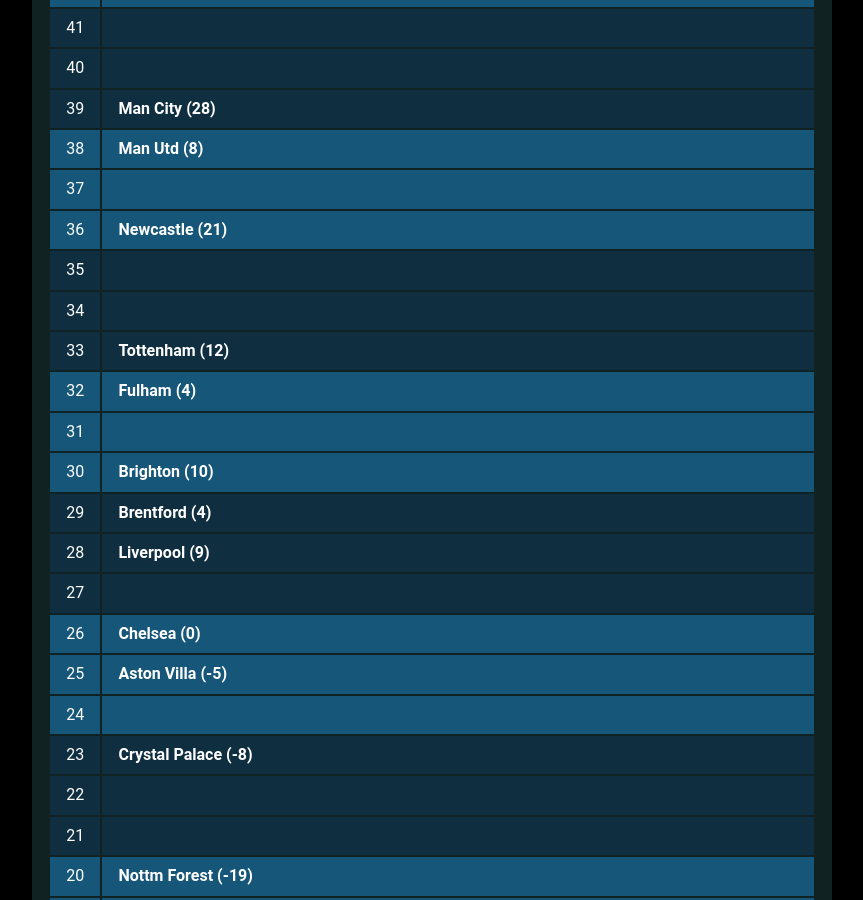
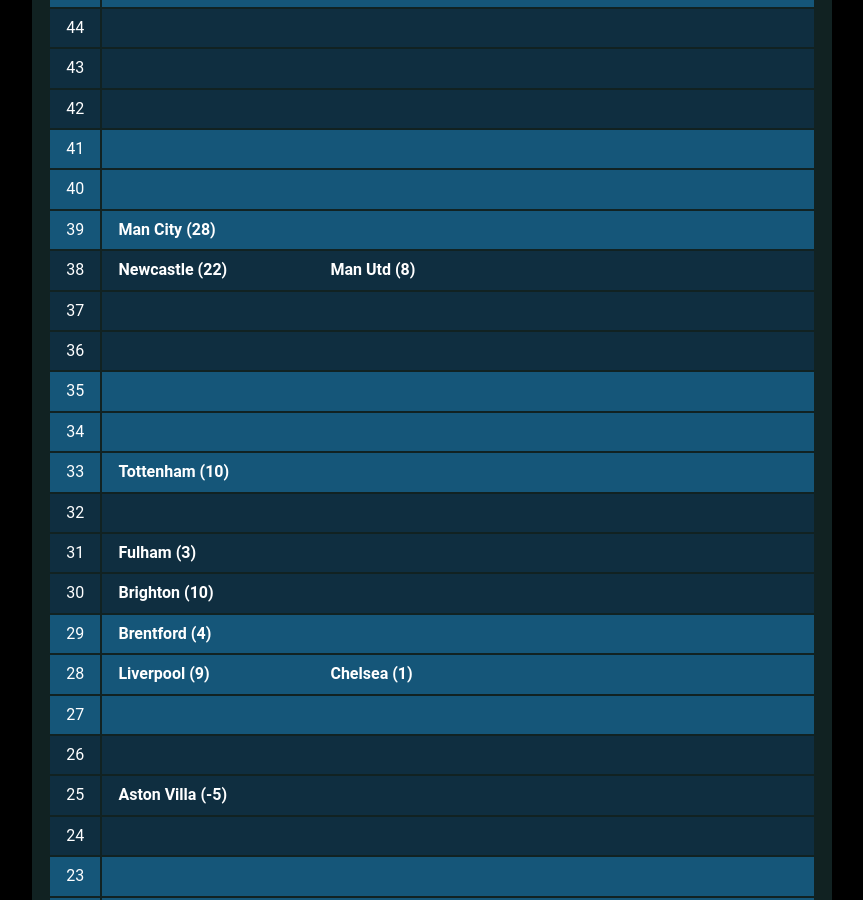
Before and after one commit to muru/muru.github.io, a Jekyll site: the page built from resources.md, in a window 1280 px wide and 900 px high, scrolled down 1598 px. Shown: the whole window, without its empty margins (208-1071 px from the left). Built offline with Jekyll 4.4.1, drawn with Linux system fonts in a browser that asks for light colours; some web fonts are replaced; some of the changed text lies outside the part shown.

Commit message:
updated cann-table: Mon 16 Jan 21:43:58 JST 2023

```diff
--- a/cann-table.html
+++ b/cann-table.html
@@ -1,154 +1,169 @@
 <table id="cann-table">
 <thead> <th> Pts </th> <th> Clubs (GD) </th> </thead>
 	<tr class="cann-row-1">
-		<td class="cann-point"> 44 </td>
+		<td class="cann-point"> 47 </td>
 		<td class="cann-clubs">
-			<span class="club-name"> Arsenal (26) </span>
+			<span class="club-name"> Arsenal (28) </span>
 		</td>
  	</tr>
 	<tr class="cann-row-1">
+		<td class="cann-point"> 46 </td>
+		<td class="cann-clubs">
+		</td>
+ 	</tr>
+	<tr class="cann-row-1">
+		<td class="cann-point"> 45 </td>
+		<td class="cann-clubs">
+		</td>
+ 	</tr>
+	<tr class="cann-row-2">
+		<td class="cann-point"> 44 </td>
+		<td class="cann-clubs">
+		</td>
+ 	</tr>
+	<tr class="cann-row-2">
 		<td class="cann-point"> 43 </td>
 		<td class="cann-clubs">
 		</td>
  	</tr>
-	<tr class="cann-row-1">
+	<tr class="cann-row-2">
 		<td class="cann-point"> 42 </td>
 		<td class="cann-clubs">
 		</td>
  	</tr>
-	<tr class="cann-row-2">
+	<tr class="cann-row-1">
 		<td class="cann-point"> 41 </td>
 		<td class="cann-clubs">
 		</td>
  	</tr>
-	<tr class="cann-row-2">
+	<tr class="cann-row-1">
 		<td class="cann-point"> 40 </td>
 		<td class="cann-clubs">
 		</td>
  	</tr>
-	<tr class="cann-row-2">
+	<tr class="cann-row-1">
 		<td class="cann-point"> 39 </td>
 		<td class="cann-clubs">
 			<span class="club-name"> Man City (28) </span>
 		</td>
  	</tr>
-	<tr class="cann-row-1">
+	<tr class="cann-row-2">
 		<td class="cann-point"> 38 </td>
 		<td class="cann-clubs">
+			<span class="club-name"> Newcastle (22) </span>
 			<span class="club-name"> Man Utd (8) </span>
 		</td>
  	</tr>
-	<tr class="cann-row-1">
+	<tr class="cann-row-2">
 		<td class="cann-point"> 37 </td>
 		<td class="cann-clubs">
 		</td>
  	</tr>
-	<tr class="cann-row-1">
+	<tr class="cann-row-2">
 		<td class="cann-point"> 36 </td>
 		<td class="cann-clubs">
-			<span class="club-name"> Newcastle (21) </span>
 		</td>
  	</tr>
-	<tr class="cann-row-2">
+	<tr class="cann-row-1">
 		<td class="cann-point"> 35 </td>
 		<td class="cann-clubs">
 		</td>
  	</tr>
-	<tr class="cann-row-2">
+	<tr class="cann-row-1">
 		<td class="cann-point"> 34 </td>
 		<td class="cann-clubs">
 		</td>
  	</tr>
-	<tr class="cann-row-2">
+	<tr class="cann-row-1">
 		<td class="cann-point"> 33 </td>
 		<td class="cann-clubs">
-			<span class="club-name"> Tottenham (12) </span>
+			<span class="club-name"> Tottenham (10) </span>
 		</td>
  	</tr>
-	<tr class="cann-row-1">
+	<tr class="cann-row-2">
 		<td class="cann-point"> 32 </td>
-		<td class="cann-clubs">
-			<span class="club-name"> Fulham (4) </span>
-		</td>
- 	</tr>
-	<tr class="cann-row-1">
-		<td class="cann-point"> 31 </td>
 		<td class="cann-clubs">
 		</td>
  	</tr>
-	<tr class="cann-row-1">
+	<tr class="cann-row-2">
+		<td class="cann-point"> 31 </td>
+		<td class="cann-clubs">
+			<span class="club-name"> Fulham (3) </span>
+		</td>
+ 	</tr>
+	<tr class="cann-row-2">
 		<td class="cann-point"> 30 </td>
 		<td class="cann-clubs">
 			<span class="club-name"> Brighton (10) </span>
 		</td>
  	</tr>
-	<tr class="cann-row-2">
+	<tr class="cann-row-1">
 		<td class="cann-point"> 29 </td>
 		<td class="cann-clubs">
 			<span class="club-name"> Brentford (4) </span>
 		</td>
  	</tr>
-	<tr class="cann-row-2">
+	<tr class="cann-row-1">
 		<td class="cann-point"> 28 </td>
 		<td class="cann-clubs">
 			<span class="club-name"> Liverpool (9) </span>
+			<span class="club-name"> Chelsea (1) </span>
 		</td>
  	</tr>
-	<tr class="cann-row-2">
+	<tr class="cann-row-1">
 		<td class="cann-point"> 27 </td>
 		<td class="cann-clubs">
 		</td>
  	</tr>
-	<tr class="cann-row-1">
+	<tr class="cann-row-2">
 		<td class="cann-point"> 26 </td>
 		<td class="cann-clubs">
-			<span class="club-name"> Chelsea (0) </span>
 		</td>
  	</tr>
-	<tr class="cann-row-1">
+	<tr class="cann-row-2">
 		<td class="cann-point"> 25 </td>
 		<td class="cann-clubs">
 			<span class="club-name"> Aston Villa (-5) </span>
 		</td>
  	</tr>
-	<tr class="cann-row-1">
+	<tr class="cann-row-2">
 		<td class="cann-point"> 24 </td>
 		<td class="cann-clubs">
 		</td>
  	</tr>
-	<tr class="cann-row-2">
+	<tr class="cann-row-1">
 		<td class="cann-point"> 23 </td>
 		<td class="cann-clubs">
-			<span class="club-name"> Crystal Palace (-8) </span>
 		</td>
  	</tr>
-	<tr class="cann-row-2">
+	<tr class="cann-row-1">
 		<td class="cann-point"> 22 </td>
+		<td class="cann-clubs">
+			<span class="club-name"> Crystal Palace (-9) </span>
+		</td>
+ 	</tr>
+	<tr class="cann-row-1">
+		<td class="cann-point"> 21 </td>
 		<td class="cann-clubs">
 		</td>
  	</tr>
 	<tr class="cann-row-2">
-		<td class="cann-point"> 21 </td>
-		<td class="cann-clubs">
-		</td>
- 	</tr>
-	<tr class="cann-row-1">
 		<td class="cann-point"> 20 </td>
 		<td class="cann-clubs">
 			<span class="club-name"> Nottm Forest (-19) </span>
 		</td>
  	</tr>
-	<tr class="cann-row-1">
+	<tr class="cann-row-2">
 		<td class="cann-point"> 19 </td>
 		<td class="cann-clubs">
 		</td>
  	</tr>
-	<tr class="cann-row-1">
+	<tr class="cann-row-2">
 		<td class="cann-point"> 18 </td>
 		<td class="cann-clubs">
 		</td>
  	</tr>
-	<tr class="cann-row-2">
+	<tr class="cann-row-1">
 		<td class="cann-point"> 17 </td>
 		<td class="cann-clubs">
 			<span class="club-name"> Leeds (-7) </span>
@@ -156,13 +171,13 @@
 			<span class="club-name"> Wolves (-15) </span>
 		</td>
  	</tr>
-	<tr class="cann-row-2">
+	<tr class="cann-row-1">
 		<td class="cann-point"> 16 </td>
 		<td class="cann-clubs">
 			<span class="club-name"> Bournemouth (-23) </span>
 		</td>
  	</tr>
-	<tr class="cann-row-2">
+	<tr class="cann-row-1">
 		<td class="cann-point"> 15 </td>
 		<td class="cann-clubs">
 			<span class="club-name"> West Ham (-10) </span>
```
Also changed, not shown: other parts of cann-table.html (+1 -1 lines).
